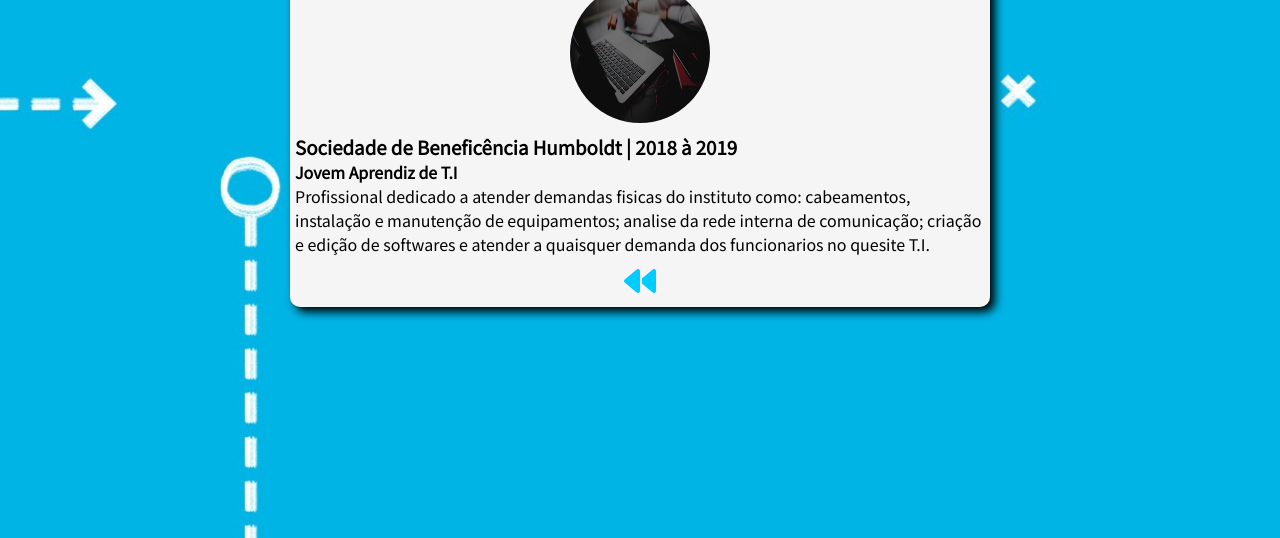
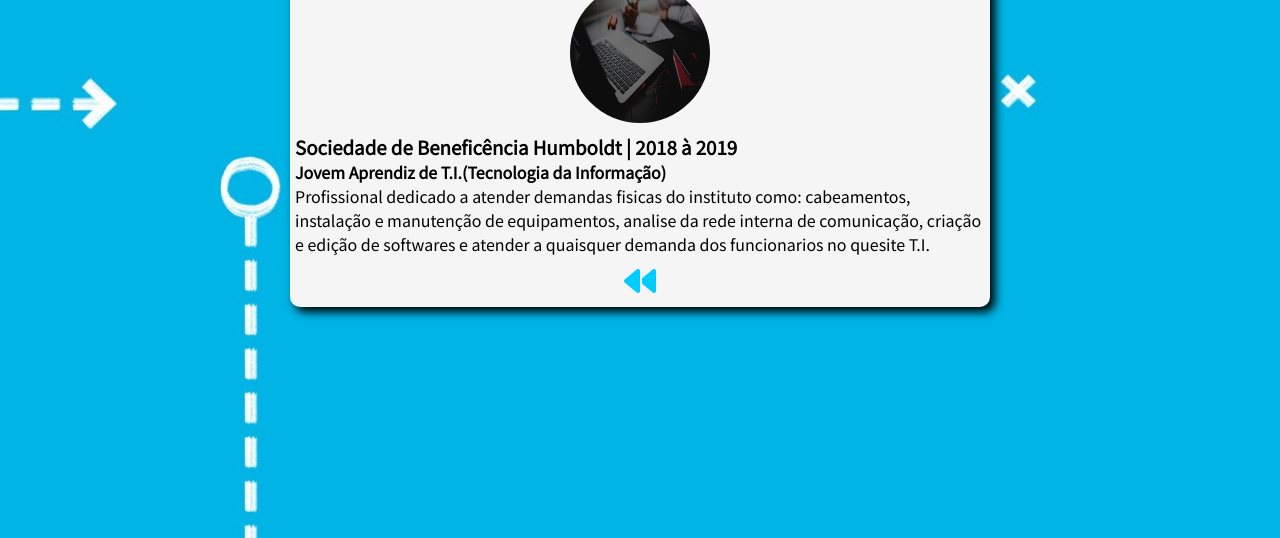
Before and after one commit to MatheusRsario/sitecurriculo, a plain HTML site: page experiencia.html in a window 1280 px wide. Shown: the part 262-800 px from the top of the page. Drawn offline with Linux system fonts and the light colour scheme.

Commit message:
Update experiencia.html

```diff
--- a/experiencia.html
+++ b/experiencia.html
@@ -14,9 +14,9 @@
         <img class="img-experiencia" src="img/work.jpeg" alt="Work">
         <a href="http://www.sociedadehumboldt.org.br/" target="_blank"><h3>Sociedade de Beneficência Humboldt | 2018 à 2019</h3></a>
         <p>
-            <strong>Jovem Aprendiz de T.I</strong><br>
+            <strong>Jovem Aprendiz de T.I.(Tecnologia da Informação)</strong><br>
             Profissional dedicado a atender demandas fisicas do instituto como: cabeamentos, instalação e
-            manutenção de equipamentos; analise da rede interna de comunicação; criação e edição de softwares e
+            manutenção de equipamentos, analise da rede interna de comunicação, criação e edição de softwares e
             atender a quaisquer demanda dos funcionarios no quesite T.I.
         </p>
         <a class="voltar" href="index.html">
```
